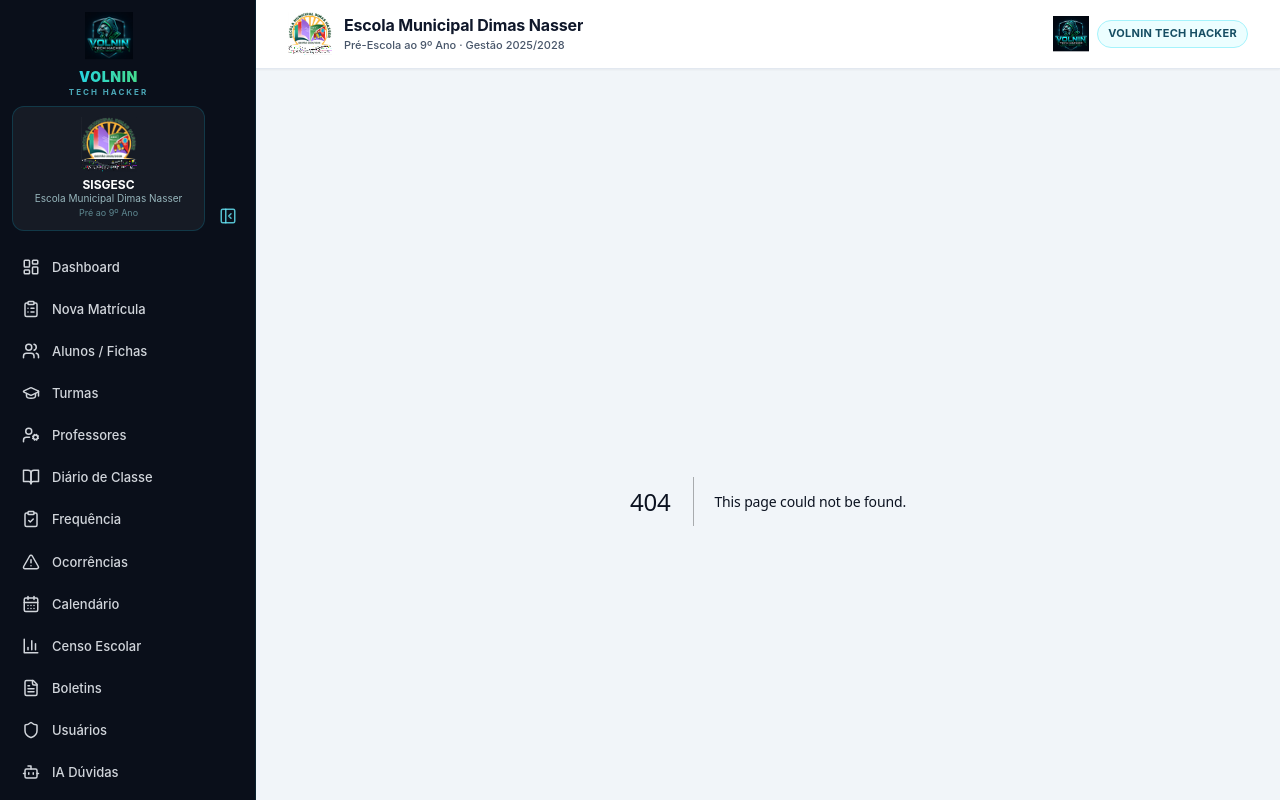
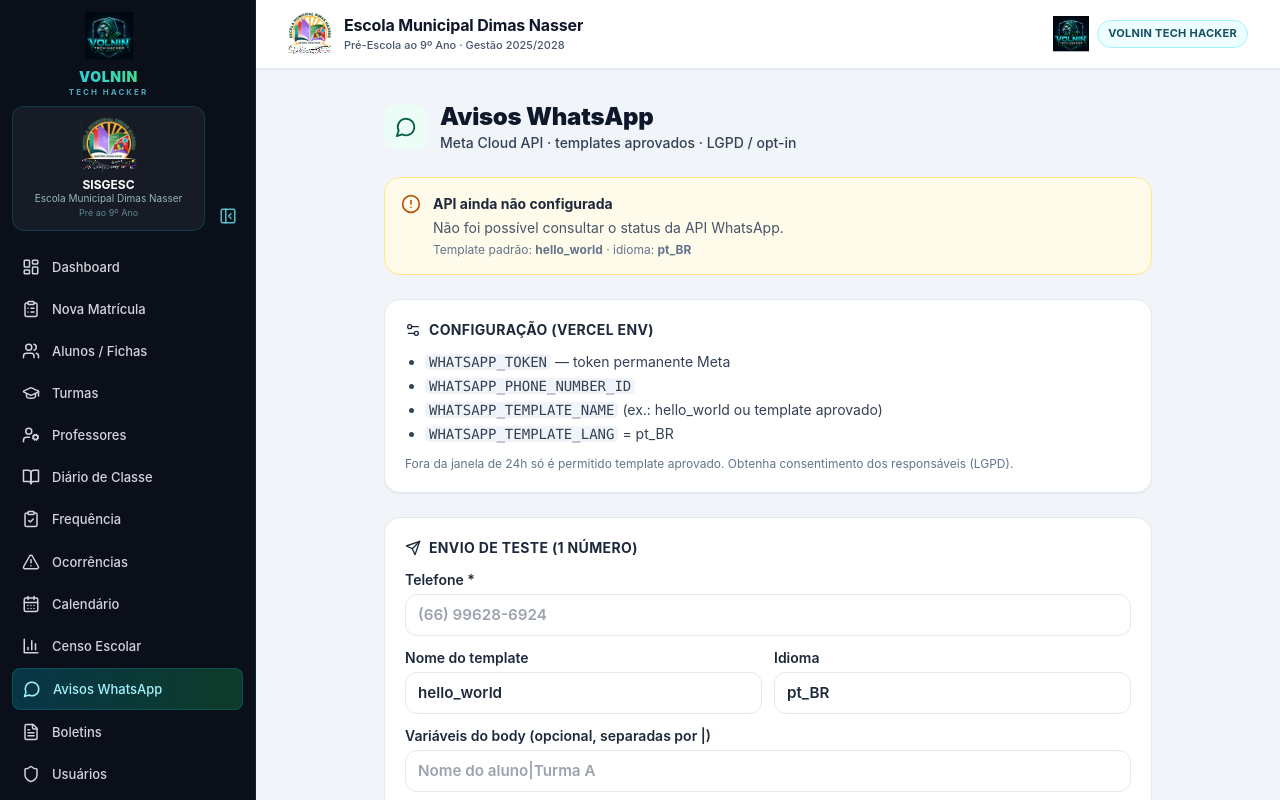
Before and after one commit to volnin007/sisgesc-frontend, a Next.js app: page /avisos in a window 1280 px wide. Before the commit this address had no page. Built offline with nearby package versions, Linux system fonts and the light colour scheme; no server answers; sample sign-in values are in the browser's storage.

Commit message:
CEP autofill on matricula blur + Avisos WhatsApp page + sidebar link

```diff
--- /dev/null
+++ b/src/app/avisos/page.tsx
@@ -0,0 +1,259 @@
+'use client';
+import { FormEvent, useEffect, useState } from 'react';
+import { api } from '@/lib/api';
+import { formatPhone, onlyDigits } from '@/lib/validacao';
+import { MessageCircle, Send, Settings2, AlertCircle, CheckCircle2 } from 'lucide-react';
+
+type StatusWa = {
+  configurado: boolean;
+  phoneNumberId: string | null;
+  templatePadrao: string;
+  idioma: string;
+  aviso: string;
+};
+
+export default function AvisosPage() {
+  const [status, setStatus] = useState<StatusWa | null>(null);
+  const [telefone, setTelefone] = useState('');
+  const [templateName, setTemplateName] = useState('hello_world');
+  const [languageCode, setLanguageCode] = useState('pt_BR');
+  const [variaveis, setVariaveis] = useState('');
+  const [lote, setLote] = useState('');
+  const [msg, setMsg] = useState('');
+  const [err, setErr] = useState('');
+  const [loading, setLoading] = useState(false);
+
+  useEffect(() => {
+    api
+      .get('/whatsapp/status')
+      .then((r) => {
+        setStatus(r.data);
+        if (r.data?.templatePadrao) setTemplateName(r.data.templatePadrao);
+        if (r.data?.idioma) setLanguageCode(r.data.idioma);
+      })
+      .catch(() =>
+        setStatus({
+          configurado: false,
+          phoneNumberId: null,
+          templatePadrao: 'hello_world',
+          idioma: 'pt_BR',
+          aviso: 'Não foi possível consultar o status da API WhatsApp.',
+        }),
+      );
+  }, []);
+
+  async function enviarTeste(e: FormEvent) {
+    e.preventDefault();
+    setErr('');
+    setMsg('');
+    if (onlyDigits(telefone).length < 10) {
+      setErr('Informe um telefone válido com DDD.');
+      return;
+    }
+    setLoading(true);
+    try {
+      const vars = variaveis
+        .split('|')
+        .map((v) => v.trim())
+        .filter(Boolean);
+      const { data } = await api.post('/whatsapp/teste', {
+        telefone: onlyDigits(telefone),
+        templateName: templateName.trim() || undefined,
+        languageCode: languageCode.trim() || undefined,
+        variaveis: vars.length ? vars : undefined,
+      });
+      setMsg(data.message || 'Enviado com sucesso.');
+    } catch (e: any) {
+      setErr(e?.response?.data?.error || 'Falha no envio de teste.');
+    } finally {
+      setLoading(false);
+    }
+  }
+
+  async function enviarLote(e: FormEvent) {
+    e.preventDefault();
+    setErr('');
+    setMsg('');
+    const telefones = lote
+      .split(/[\n,;]+/)
+      .map((t) => onlyDigits(t))
+      .filter((t) => t.length >= 10);
+    if (!telefones.length) {
+      setErr('Informe ao menos um telefone na lista (um por linha).');
+      return;
+    }
+    if (telefones.length > 20) {
+      setErr('Máximo de 20 números por lote neste rascunho.');
+      return;
+    }
+    setLoading(true);
+    try {
+      const vars = variaveis
+        .split('|')
+        .map((v) => v.trim())
+        .filter(Boolean);
+      const { data } = await api.post('/whatsapp/lote', {
+        telefones,
+        templateName: templateName.trim() || undefined,
+        languageCode: languageCode.trim() || undefined,
+        variaveis: vars.length ? vars : undefined,
+      });
+      setMsg(`Lote: ${data.enviados} ok · ${data.falhas} falha(s).`);
+    } catch (e: any) {
+      setErr(e?.response?.data?.error || 'Falha no envio em lote.');
+    } finally {
+      setLoading(false);
+    }
+  }
+
+  return (
+    <div className="space-y-6 max-w-3xl mx-auto">
+      <div className="flex items-center gap-3">
+        <div className="h-11 w-11 rounded-xl bg-emerald-50 text-emerald-800 flex items-center justify-center">
+          <MessageCircle size={22} />
+        </div>
+        <div>
+          <h1 className="text-2xl font-black text-slate-900">Avisos WhatsApp</h1>
+          <p className="text-sm text-slate-700 font-medium">
+            Meta Cloud API · templates aprovados · LGPD / opt-in
+          </p>
+        </div>
+      </div>
+
+      <div
+        className={`rounded-2xl border p-4 flex gap-3 ${
+          status?.configurado
+            ? 'bg-emerald-50 border-emerald-200'
+            : 'bg-amber-50 border-amber-200'
+        }`}
+      >
+        {status?.configurado ? (
+          <CheckCircle2 className="text-emerald-700 shrink-0" size={20} />
+        ) : (
+          <AlertCircle className="text-amber-700 shrink-0" size={20} />
+        )}
+        <div className="text-sm text-slate-800 space-y-1">
+          <p className="font-bold">
+            {status?.configurado
+              ? 'API configurada no servidor'
+              : 'API ainda não configurada'}
+          </p>
+          <p className="text-slate-600">{status?.aviso}</p>
+          <p className="text-xs text-slate-500">
+            Template padrão: <strong>{status?.templatePadrao || '—'}</strong> · idioma:{' '}
+            <strong>{status?.idioma || 'pt_BR'}</strong>
+            {status?.phoneNumberId ? ` · Phone ID: ${status.phoneNumberId}` : ''}
+          </p>
+        </div>
+      </div>
+
+      <div className="bg-white rounded-2xl border border-slate-200 p-5 shadow-sm space-y-3">
+        <h2 className="text-sm font-bold uppercase tracking-wide text-slate-800 flex items-center gap-2">
+          <Settings2 size={16} /> Configuração (Vercel Env)
+        </h2>
+        <ul className="text-sm text-slate-700 space-y-1 list-disc pl-5">
+          <li>
+            <code className="bg-slate-100 px-1 rounded">WHATSAPP_TOKEN</code> — token permanente
+            Meta
+          </li>
+          <li>
+            <code className="bg-slate-100 px-1 rounded">WHATSAPP_PHONE_NUMBER_ID</code>
+          </li>
+          <li>
+            <code className="bg-slate-100 px-1 rounded">WHATSAPP_TEMPLATE_NAME</code> (ex.:
+            hello_world ou template aprovado)
+          </li>
+          <li>
+            <code className="bg-slate-100 px-1 rounded">WHATSAPP_TEMPLATE_LANG</code> = pt_BR
+          </li>
+        </ul>
+        <p className="text-xs text-slate-500">
+          Fora da janela de 24h só é permitido template aprovado. Obtenha consentimento dos
+          responsáveis (LGPD).
+        </p>
+      </div>
+
+      <form onSubmit={enviarTeste} className="bg-white rounded-2xl border p-5 shadow-sm space-y-3">
+        <h2 className="text-sm font-bold uppercase tracking-wide text-slate-800 flex items-center gap-2">
+          <Send size={16} /> Envio de teste (1 número)
+        </h2>
+        <div className="grid sm:grid-cols-2 gap-3">
+          <label className="text-sm font-semibold text-slate-800 sm:col-span-2">
+            Telefone *
+            <input
+              value={telefone}
+              onChange={(e) => setTelefone(formatPhone(e.target.value))}
+              className="mt-1 w-full border rounded-xl px-3 py-2.5"
+              placeholder="(66) 99628-6924"
+              inputMode="tel"
+            />
+          </label>
+          <label className="text-sm font-semibold text-slate-800">
+            Nome do template
+            <input
+              value={templateName}
+              onChange={(e) => setTemplateName(e.target.value)}
+              className="mt-1 w-full border rounded-xl px-3 py-2.5"
+            />
+          </label>
+          <label className="text-sm font-semibold text-slate-800">
+            Idioma
+            <input
+              value={languageCode}
+              onChange={(e) => setLanguageCode(e.target.value)}
+              className="mt-1 w-full border rounded-xl px-3 py-2.5"
+              placeholder="pt_BR"
+            />
+          </label>
+          <label className="text-sm font-semibold text-slate-800 sm:col-span-2">
+            Variáveis do body (opcional, separadas por |)
+            <input
+              value={variaveis}
+              onChange={(e) => setVariaveis(e.target.value)}
+              className="mt-1 w-full border rounded-xl px-3 py-2.5"
+              placeholder="Nome do aluno|Turma A"
+            />
+          </label>
+        </div>
+        <button
+          type="submit"
+          disabled={loading}
+          className="rounded-xl bg-emerald-700 text-white px-5 py-2.5 text-sm font-bold disabled:opacity-60"
+        >
+          {loading ? 'Enviando...' : 'Enviar template de teste'}
+        </button>
+      </form>
+
+      <form onSubmit={enviarLote} className="bg-white rounded-2xl border p-5 shadow-sm space-y-3">
+        <h2 className="text-sm font-bold uppercase tracking-wide text-slate-800">
+          Lote (até 20 números)
+        </h2>
+        <label className="block text-sm font-semibold text-slate-800">
+          Telefones (um por linha)
+          <textarea
+            value={lote}
+            onChange={(e) => setLote(e.target.value)}
+            className="mt-1 w-full border rounded-xl px-3 py-2.5 min-h-[120px] font-mono text-sm"
+            placeholder={'66996286924\n66936182776'}
+          />
+        </label>
+        <button
+          type="submit"
+          disabled={loading}
+          className="rounded-xl bg-slate-900 text-white px-5 py-2.5 text-sm font-bold disabled:opacity-60"
+        >
+          {loading ? 'Processando...' : 'Enviar lote'}
+        </button>
+      </form>
+
+      {err && (
+        <p className="text-sm text-red-700 bg-red-50 border border-red-200 rounded-xl px-3 py-2">{err}</p>
+      )}
+      {msg && (
+        <p className="text-sm text-emerald-800 bg-emerald-50 border border-emerald-200 rounded-xl px-3 py-2">
+          {msg}
+        </p>
+      )}
+    </div>
+  );
+}
--- a/src/components/Sidebar.tsx
+++ b/src/components/Sidebar.tsx
@@ -18,6 +18,7 @@ import {
   AlertTriangle,
   CalendarDays,
   BarChart3,
+  MessageCircle,
 } from 'lucide-react';
 import { useSidebar } from '@/components/SidebarContext';
 import { LOGO_ESCOLA_SM, LOGO_VOLNIN_SM } from '@/lib/logos';
@@ -33,6 +34,7 @@ const menu = [
   { href: '/ocorrencias', label: 'Ocorrências', icon: AlertTriangle },
   { href: '/calendario', label: 'Calendário', icon: CalendarDays },
   { href: '/censo', label: 'Censo Escolar', icon: BarChart3 },
+  { href: '/avisos', label: 'Avisos WhatsApp', icon: MessageCircle },
   { href: '/boletim/1', label: 'Boletins', icon: FileText },
   { href: '/usuarios', label: 'Usuários', icon: Shield },
   { href: '/ia-duvidas', label: 'IA Dúvidas', icon: Bot },
```
